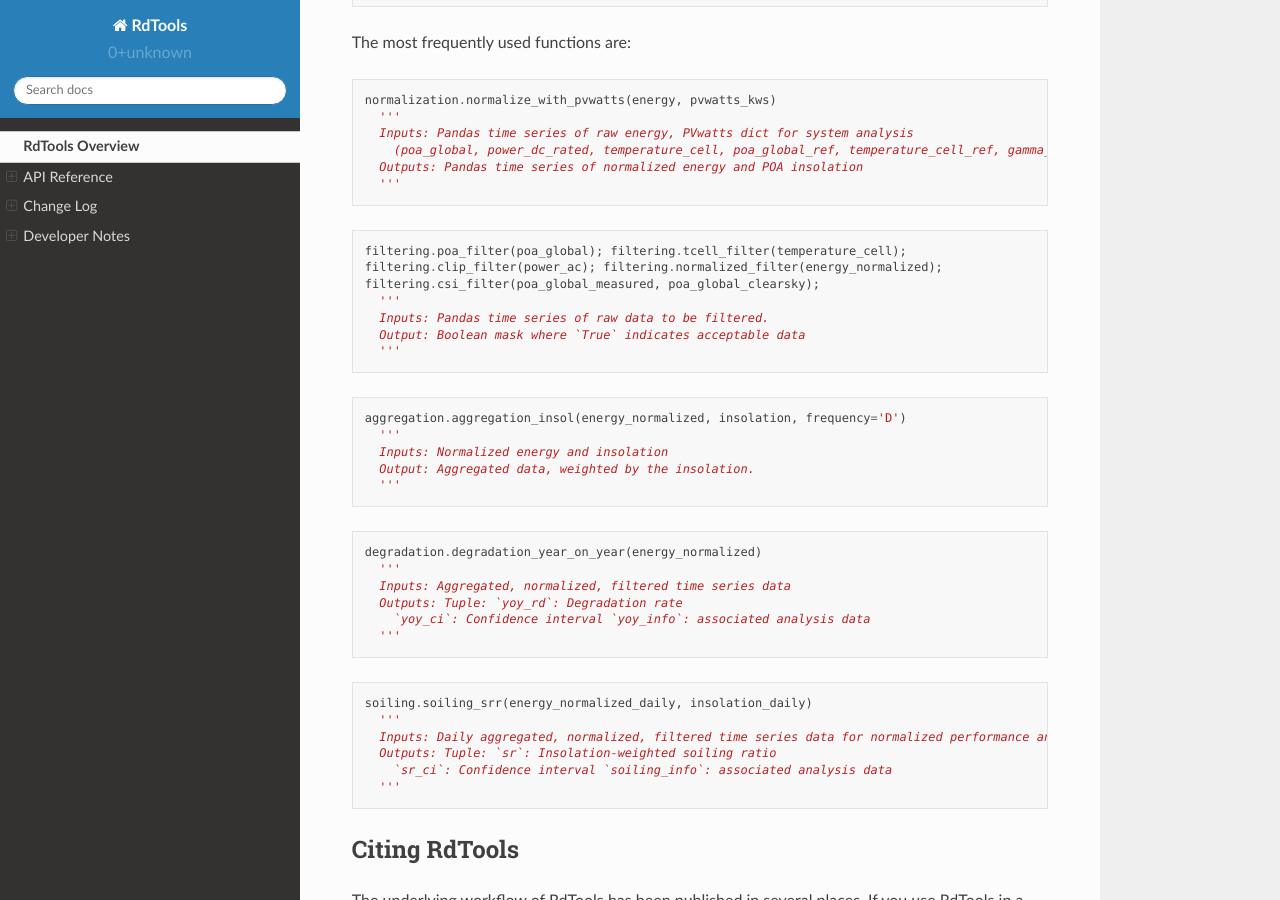
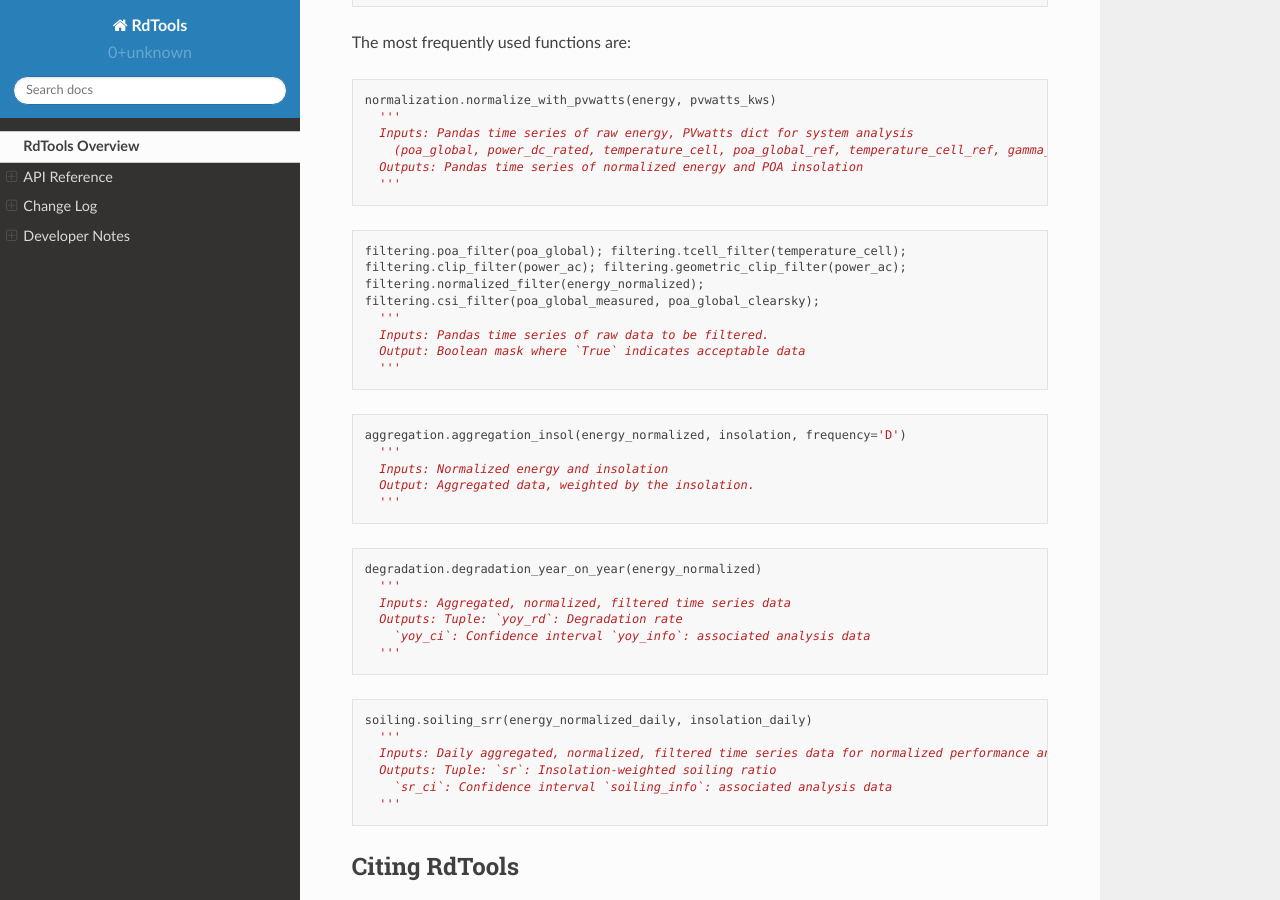
Before and after one commit to NREL/rdtools, a Sphinx documentation site: the page built from docs/sphinx/source/index.rst, in a window 1280 px wide and 900 px high, scrolled down 3623 px. Built offline with Sphinx 7.4.7 and the Read the Docs theme 2.0.0, drawn with Linux system fonts in a browser that asks for light colours; pages that are not in the unit, such as notebooks, are missing from menus.

Commit message:
Updated changelog, API.rst and index.rst to reflect newly added clipping function.

```diff
--- a/docs/sphinx/source/api.rst
+++ b/docs/sphinx/source/api.rst
@@ -58,6 +58,7 @@
    :toctree: generated/
 
    filtering.clip_filter
+   filtering.geometric_clip_filter
    filtering.csi_filter
    filtering.poa_filter
    filtering.tcell_filter
--- a/docs/sphinx/source/changelog/v2.0.0b0.rst
+++ b/docs/sphinx/source/changelog/v2.0.0b0.rst
@@ -48,6 +48,7 @@
   :py:func:`~rdtools.normalization.irradiance_rescale` (:pull:`152`).
 * Add parameter ``warning_threshold`` to :py:func:`~rdtools.normalization.interpolate`
   and :py:func:`~rdtools.normalization.interpolate_series` (:pull:`182`).
+* Add new function :py:func:`~rdtools.filtering.geometric_clip_filter` (:pull:`200`).
 
 Bug fixes
 ---------
--- a/docs/sphinx/source/index.rst
+++ b/docs/sphinx/source/index.rst
@@ -153,7 +153,8 @@
 .. code:: python
 
    filtering.poa_filter(poa_global); filtering.tcell_filter(temperature_cell);
-   filtering.clip_filter(power_ac); filtering.normalized_filter(energy_normalized);
+   filtering.clip_filter(power_ac); filtering.geometric_clip_filter(power_ac);
+   filtering.normalized_filter(energy_normalized);
    filtering.csi_filter(poa_global_measured, poa_global_clearsky);
      '''
      Inputs: Pandas time series of raw data to be filtered.
```
